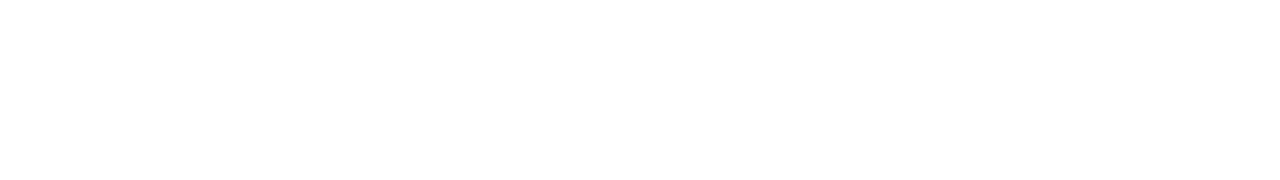
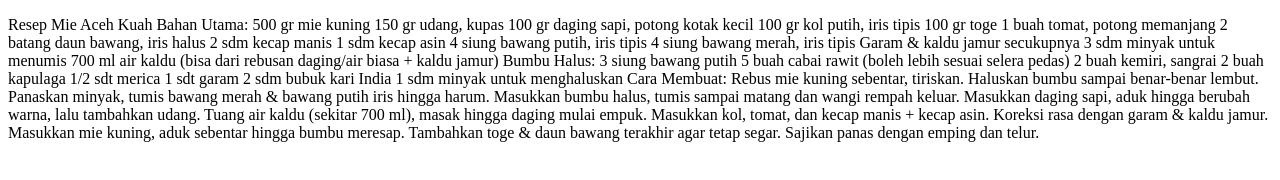
Before and after one commit to shairafathiya/Buku_Resep_Aceh, a plain HTML site: page index.html in a window 1280 px wide. Drawn offline with Linux system fonts and the light colour scheme.

Commit message:
feat : Menambahkan Resep Mie Aceh Kuah

```diff
--- a/index.html
+++ b/index.html
@@ -4,8 +4,45 @@
     <meta charset="UTF-8">
     <meta name="viewport" content="width=device-width, initial-scale=1.0">
     <title>Buku Resep Aceh</title>
+
 </head>
 <body>
-
+    <p>Resep Mie Aceh Kuah
+Bahan Utama:
+500 gr mie kuning
+150 gr udang, kupas
+100 gr daging sapi, potong kotak kecil
+100 gr kol putih, iris tipis
+100 gr toge
+1 buah tomat, potong memanjang
+2 batang daun bawang, iris halus
+2 sdm kecap manis
+1 sdm kecap asin
+4 siung bawang putih, iris tipis
+4 siung bawang merah, iris tipis
+Garam & kaldu jamur secukupnya
+3 sdm minyak untuk menumis
+700 ml air kaldu (bisa dari rebusan daging/air biasa + kaldu jamur)
+Bumbu Halus:
+3 siung bawang putih
+5 buah cabai rawit (boleh lebih sesuai selera pedas)
+2 buah kemiri, sangrai
+2 buah kapulaga
+1/2 sdt merica
+1 sdt garam
+2 sdm bubuk kari India
+1 sdm minyak untuk menghaluskan
+Cara Membuat:
+Rebus mie kuning sebentar, tiriskan.
+Haluskan bumbu sampai benar-benar lembut.
+Panaskan minyak, tumis bawang merah & bawang putih iris hingga harum.
+Masukkan bumbu halus, tumis sampai matang dan wangi rempah keluar.
+Masukkan daging sapi, aduk hingga berubah warna, lalu tambahkan udang.
+Tuang air kaldu (sekitar 700 ml), masak hingga daging mulai empuk.
+Masukkan kol, tomat, dan kecap manis + kecap asin. Koreksi rasa dengan garam & kaldu jamur.
+Masukkan mie kuning, aduk sebentar hingga bumbu meresap.
+Tambahkan toge & daun bawang terakhir agar tetap segar.
+Sajikan panas dengan emping dan telur.
+</p>
 </body>
 </html>
```
